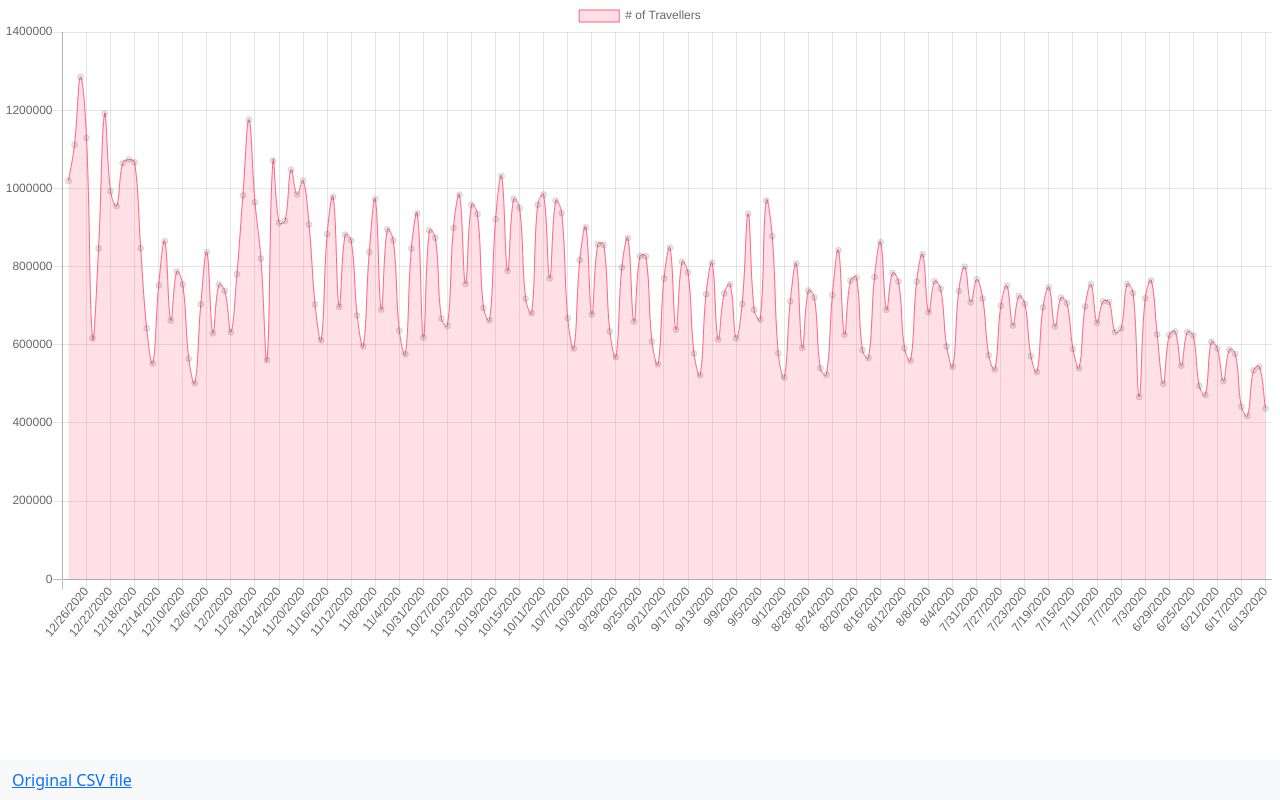
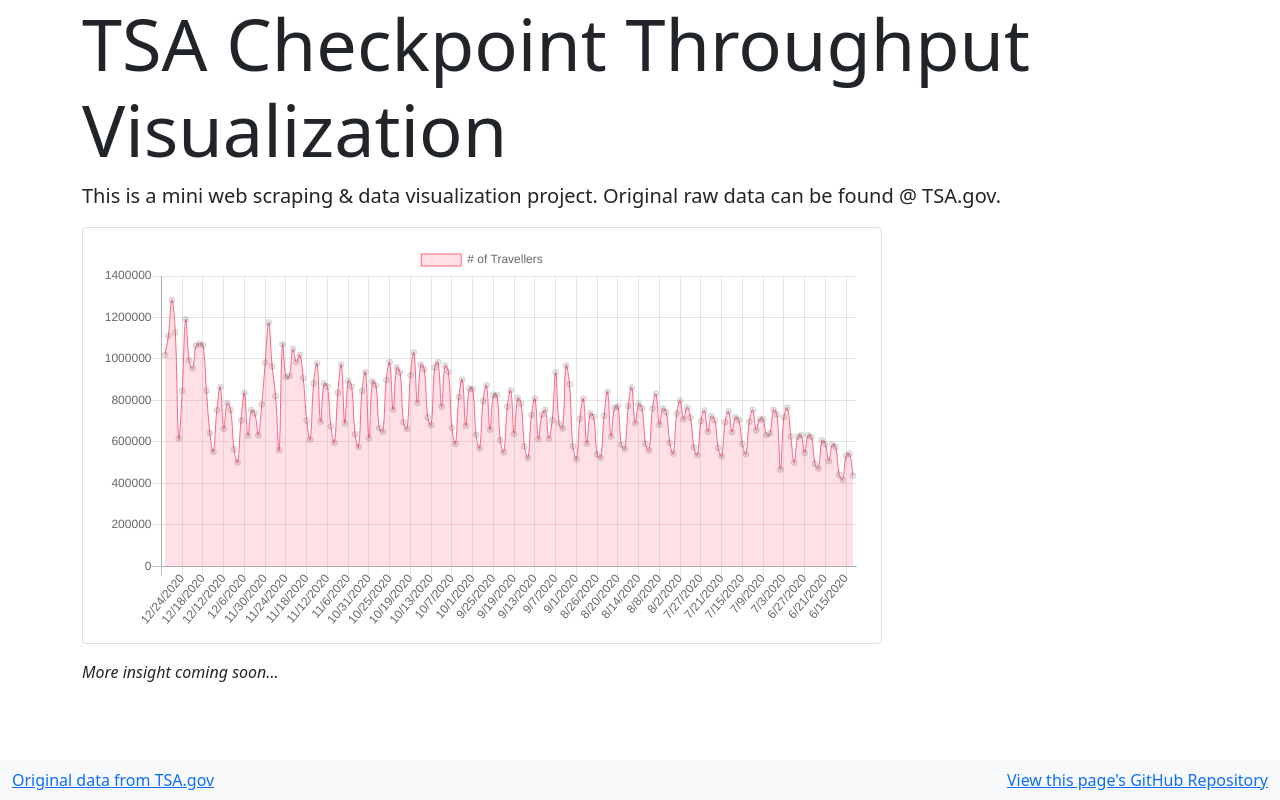
Before and after one commit to hunj/tsa-passenger-throughput, a plain HTML site: page index.html in a window 1280 px wide. Drawn offline with nearby package versions, Linux system fonts and the light colour scheme.

Commit message:
:sparkles: more HTML grinding

```diff
--- a/index.html
+++ b/index.html
@@ -11,13 +11,31 @@
     <title>TSA Passenger Throughput Visualization</title>
   </head>
   <body class="h-100">
-    <main style="padding-bottom: 40px;">
-      <canvas id="chart"></canvas>
+    <main class="container" style="padding-bottom: 40px;">
+      <h1 class="display-2">TSA Checkpoint Throughput Visualization</h1>
+
+      <p class="lead">
+        This is a mini web scraping & data visualization project. Original raw data can be found @ TSA.gov.
+      </p>
+
+      <section class="card mb-3" id="chartContainer" style="width: 800px;">
+        <div class="card-body">
+          <canvas id="chart">
+            <p>Your browser does not support the canvas element.</p>
+          </canvas>
+        </div>
+      </section>
+
+      <p><em>
+        More insight coming soon...
+      </em></p>
+
     </main>
 
     <nav class="navbar fixed-bottom navbar-light bg-light">
       <div class="container-fluid">
-        <a href="/tsa-passenger-throughput/output.csv" target="_blank">Original CSV file</a>
+        <a href="https://www.tsa.gov/coronavirus/passenger-throughput" target="_blank">Original data from TSA.gov</a>
+        <a href="https://github.com/hunj/tsa-passenger-throughput/" target="_blank">View this page's GitHub Repository</a>
       </div>
     </nav>
 
```
Lines whose indentation alone changed are shown as unchanged.
